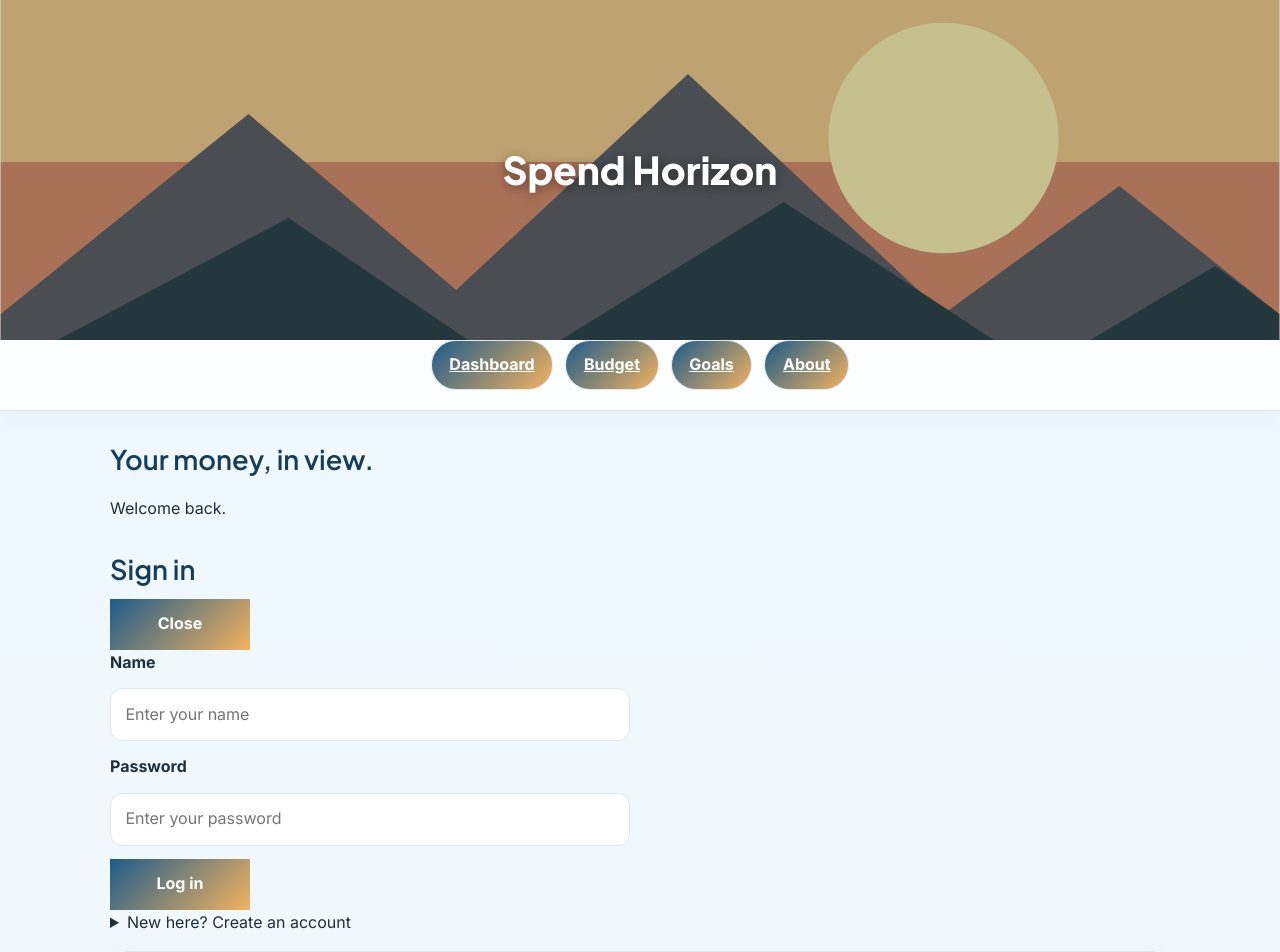
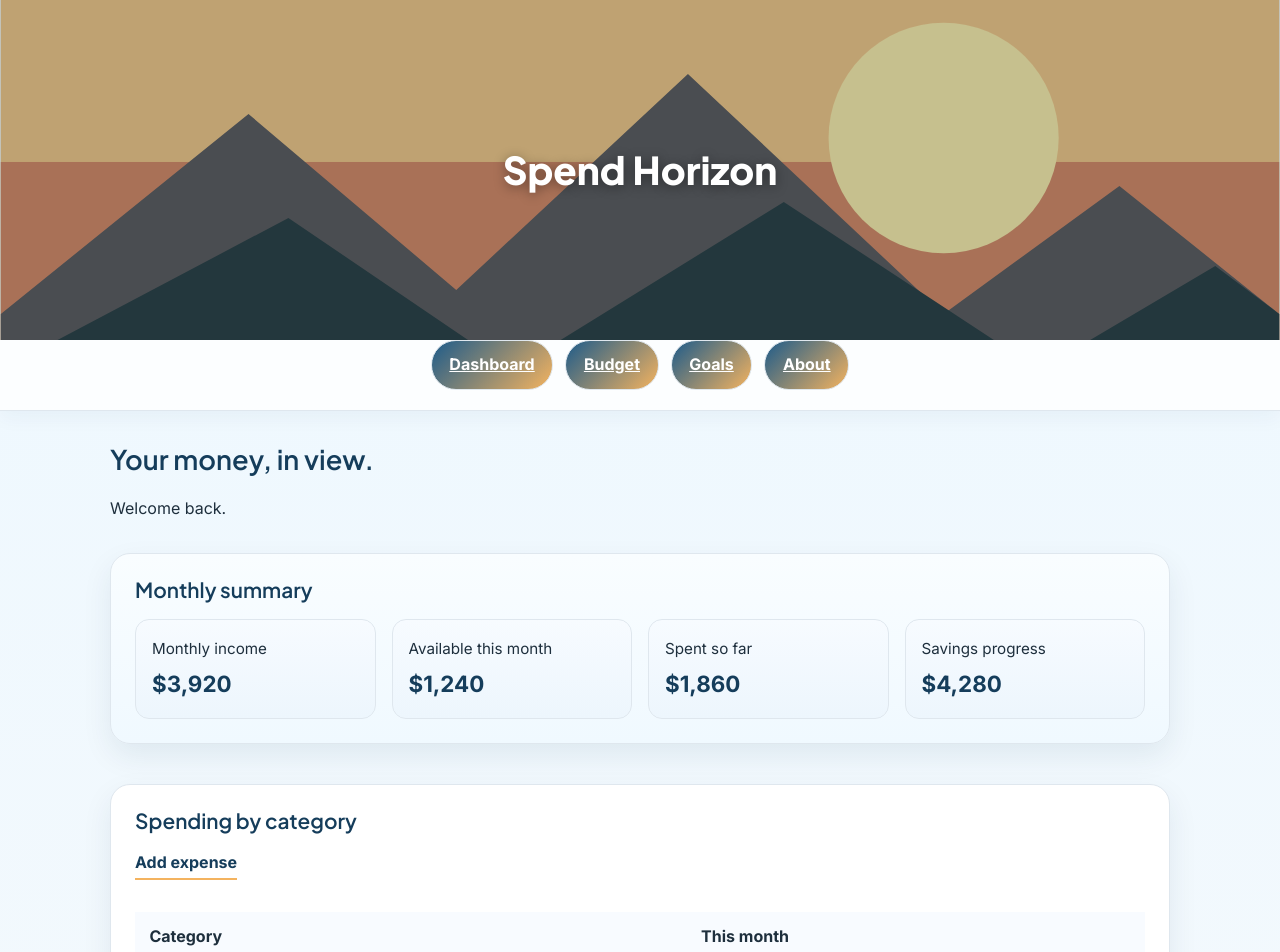
Before and after one commit to alexrollins2003-commits/2026startup, a React (Vite) app: page / in a window 1280 px wide. Shown: the top 952 px of the page. Built offline with nearby package versions, Linux system fonts and the light colour scheme.

Commit message:
Fixed errors in dashboard.jsx

```diff
--- a/index.jsx
+++ b/index.jsx
@@ -1,7 +1,6 @@
 import React from 'react';
 import ReactDOM from 'react-dom/client';
 import App from './src/app';
-import 'bootstrap/dist/css/bootstrap.min.css';
 
 
 const root = ReactDOM.createRoot(document.getElementById('root'));
--- a/src/app.jsx
+++ b/src/app.jsx
@@ -1,5 +1,6 @@
 import React from 'react';
 import './app.css';
+import 'bootstrap/dist/css/bootstrap.min.css';
 import { BrowserRouter, NavLink, Route, Routes } from 'react-router-dom';
 import { Dashboard } from './dashboard/dashboard';
 import { Budget } from './budget/budget';
--- a/src/dashboard/dashboard.jsx
+++ b/src/dashboard/dashboard.jsx
@@ -1,53 +1,54 @@
 import React from 'react';
+import { NavLink } from 'react-router-dom';
 import './dashboard.css';
 
 export function Dashboard() {
   return (
-<main class="page-shell d-grid gap-3">
-      <h2 class="dashboard-heading">Your money, in view.</h2>
+    <main className="page-shell d-grid gap-3">
+      <h2 className="dashboard-heading">Your money, in view.</h2>
       <p>Welcome back.</p>
-      <div class="auth-window" id="auth-window" popover>
-        <div class="auth-window-heading">
+      <div className="auth-window" id="auth-window" popover="auto">
+        <div className="auth-window-heading">
           <h2>Sign in</h2>
-          <button class="auth-close" type="button" popovertarget="auth-window" popovertargetaction="hide">Close</button>
+          <button className="auth-close" type="button" popoverTarget="auth-window" popoverTargetAction="hide">Close</button>
         </div>
-        <form class="login-card" action="#" method="post">
-          <label for="user-name">Name</label>
-          <input id="user-name" name="user-name" type="text" placeholder="Enter your name" autocomplete="name" required />
-          <label for="password">Password</label>
-          <input id="password" name="password" type="password" placeholder="Enter your password" autocomplete="current-password" required />
+        <form className="login-card" action="#" method="post">
+          <label htmlFor="user-name">Name</label>
+          <input id="user-name" name="user-name" type="text" placeholder="Enter your name" autoComplete="name" required />
+          <label htmlFor="password">Password</label>
+          <input id="password" name="password" type="password" placeholder="Enter your password" autoComplete="current-password" required />
           <button type="submit">Log in</button>
         </form>
-        <details class="create-account">
+        <details className="create-account">
           <summary>New here? Create an account</summary>
           <form action="#" method="post">
-            <label for="new-user-name">Name</label>
-            <input id="new-user-name" name="new-user-name" type="text" autocomplete="name" required />
-            <label for="new-user-email">Email</label>
-            <input id="new-user-email" name="new-user-email" type="email" autocomplete="email" required />
-            <label for="new-user-password">Password</label>
-            <input id="new-user-password" name="new-user-password" type="password" autocomplete="new-password" minlength="8" required />
+            <label htmlFor="new-user-name">Name</label>
+            <input id="new-user-name" name="new-user-name" type="text" autoComplete="name" required />
+            <label htmlFor="new-user-email">Email</label>
+            <input id="new-user-email" name="new-user-email" type="email" autoComplete="email" required />
+            <label htmlFor="new-user-password">Password</label>
+            <input id="new-user-password" name="new-user-password" type="password" autoComplete="new-password" minLength="8" required />
             <button type="submit">Create account</button>
           </form>
         </details>
       </div>
 
-      <section class="dashboard-overview">
+      <section className="dashboard-overview">
         <h2>Monthly summary</h2>
-        <div class="dashboard-summary-grid">
-          <div class="dashboard-summary-item">
+        <div className="dashboard-summary-grid">
+          <div className="dashboard-summary-item">
             <span>Monthly income</span>
             <strong>$3,920</strong>
           </div>
-          <div class="dashboard-summary-item">
+          <div className="dashboard-summary-item">
             <span>Available this month</span>
             <strong>$1,240</strong>
           </div>
-          <div class="dashboard-summary-item">
+          <div className="dashboard-summary-item">
             <span>Spent so far</span>
             <strong>$1,860</strong>
           </div>
-          <div class="dashboard-summary-item">
+          <div className="dashboard-summary-item">
             <span>Savings progress</span>
             <strong>$4,280</strong>
           </div>
@@ -56,7 +57,7 @@ export function Dashboard() {
 
       <section>
         <h2>Spending by category</h2>
-        <a class="dashboard-action-link" href="budget.html">Add expense</a>
+        <NavLink className="dashboard-action-link" to="/budget">Add expense</NavLink>
         <table>
           <thead><tr><th scope="col">Category</th><th scope="col">This month</th></tr></thead>
           <tbody>
```
